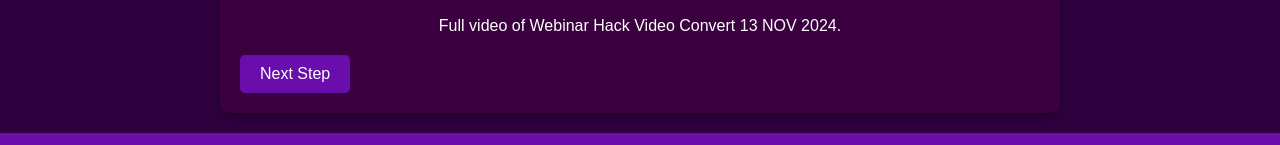
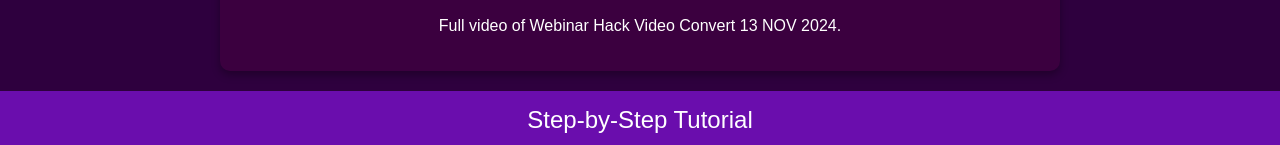
Before and after one commit to ihsnzkwn/HVCkaferry, a plain HTML site: page index.html in a window 1280 px wide. Shown: the part 569-714 px from the top of the page. Drawn offline with Linux system fonts and the light colour scheme.

Commit message:
Add files via upload

```diff
--- a/index.html
+++ b/index.html
@@ -70,9 +70,6 @@
         <h2>Webinar Hack Video Convert 13 NOV 2024</h2>
         <iframe src="https://www.youtube.com/embed/cMZqbkmhThI" allowfullscreen></iframe>
         <p>Full video of Webinar Hack Video Convert 13 NOV 2024.</p>
-        <div class="navigation">
-            <a href="#step1">Next Step</a>
-        </div>
     </div>
 
     <header>
```
